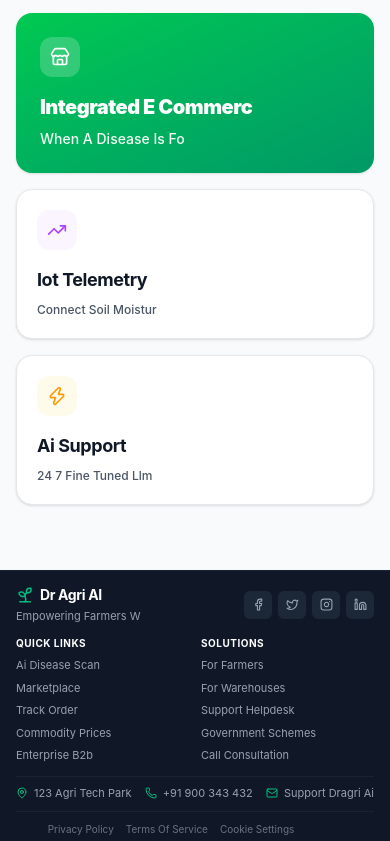
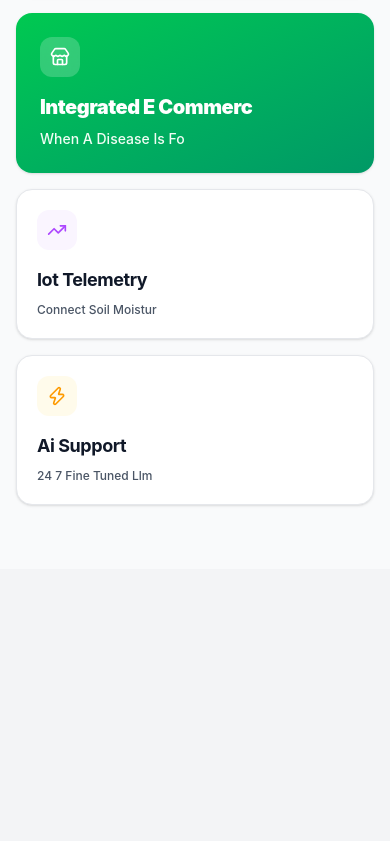
Before and after one commit to shreyasgowda2817-04/Dr-Agri-AI, a React (Vite) app in the folder frontend/: page / in a window 390 px wide. Shown: the part 1156-1997 px from the top of the page. After the commit the page ends 1726 px from the top, so only its background shows below. Built offline with nearby package versions, Linux system fonts and the light colour scheme; no server answers.

Commit message:
fix(footer): hide footer on mobile screens below 768px with hidden md:block

```diff
--- a/frontend/src/components/layout/Footer.jsx
+++ b/frontend/src/components/layout/Footer.jsx
@@ -2,11 +2,11 @@ import { useTranslation } from "react-i18next";
 import { Link } from 'react-router-dom';
 import { Sprout, Mail, Phone, MapPin } from 'lucide-react';
 
-const Footer = () => {
+const Footer = ({ className = '' }) => {
   const { t } = useTranslation();
 
   return (
-    <footer className="bg-gray-900 text-gray-300 border-t border-gray-800/80 w-full min-w-0 overflow-hidden">
+    <footer className={`hidden md:block bg-gray-900 text-gray-300 border-t border-gray-800/80 w-full min-w-0 overflow-hidden ${className}`}>
       {/* ================= MOBILE COMPACT VIEW (< sm) ================= */}
       <div className="block sm:hidden px-4 pt-3.5 pb-5 space-y-2.5">
         {/* Brand & Socials Row */}
```
Also changed, not shown: 1 other file (tests, documents, lock files or other folders).
